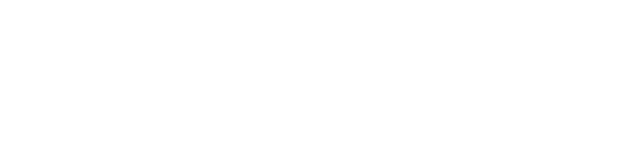
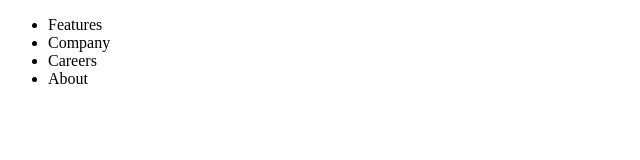
Before and after one commit to louiscollard/intro-section-with-dropdown-navigation-main, a plain HTML site: page index.html in a window 1280 px wide. Shown: the whole page, without its empty margins (0-640 px from the left). Drawn offline with Linux system fonts and the light colour scheme.

Commit message:
nav bar part1

```diff
--- a/index.html
+++ b/index.html
@@ -9,6 +9,16 @@
 		<link rel="stylesheet" href="./style.css" />
 	</head>
 	<body>
+		<header class="header" id="header">
+			<nav class="navbar container">
+				<ul>
+					<li>Features</li>
+					<li>Company</li>
+					<li>Careers</li>
+					<li>About</li>
+				</ul>
+			</nav>
+		</header>
 		<script src="./app.js"></script>
 	</body>
 </html>
```
